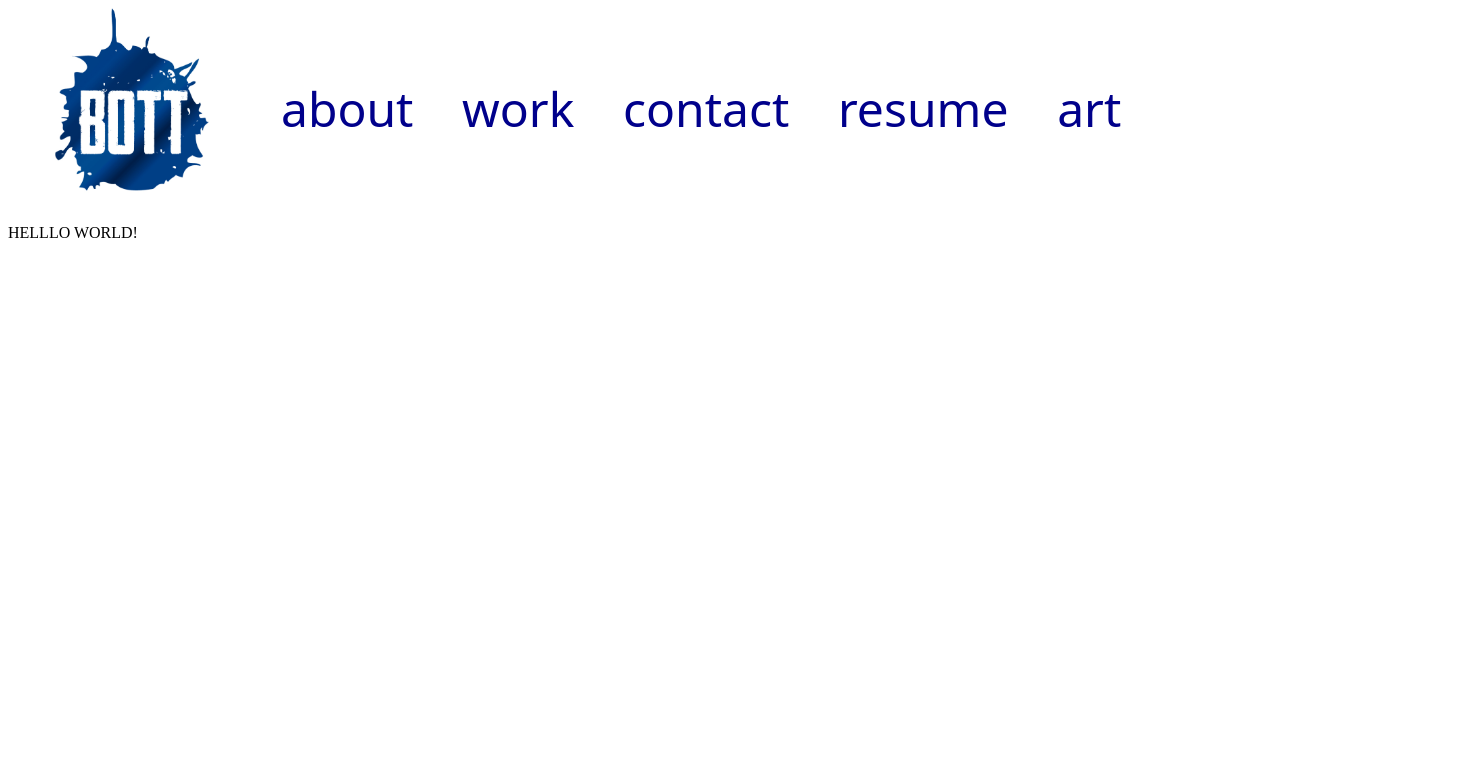
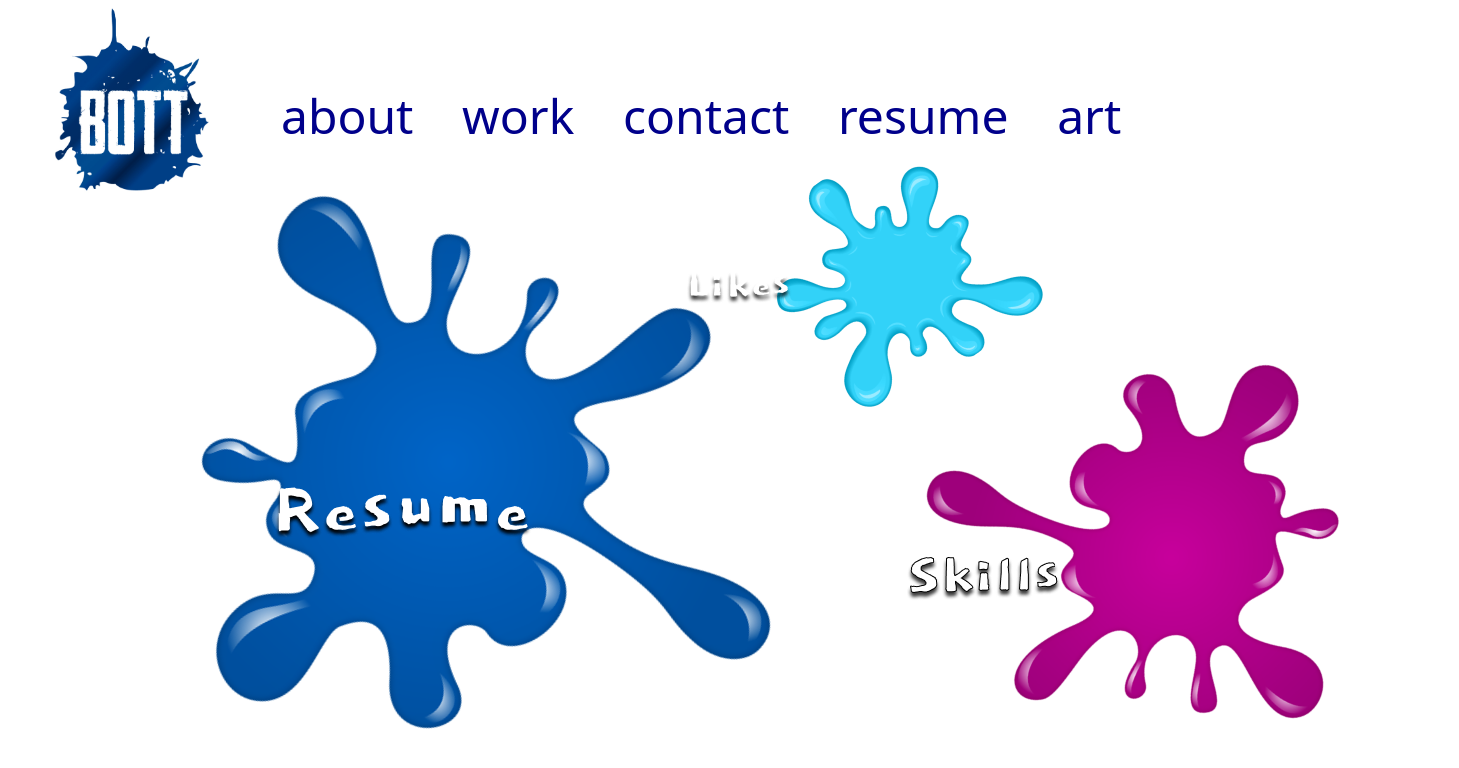
Before and after one commit to GozertheTraveler/UX_UI_HW_18, a plain HTML site: page resume.html in a window 1280 px wide. Shown: the whole page, 1459 px wide, since content can reach past the window. Drawn offline with Linux system fonts and the light colour scheme; a web font is replaced by a local one.

Commit message:
Added Resume Page and updated other stuff

```diff
--- a/CSS/homestyle.css
+++ b/CSS/homestyle.css
@@ -1,6 +1,7 @@
 .header {
     display: flex;
     justify-content: space-around;
+
 
 }
 
--- a/skills.html
+++ b/resume.html
@@ -12,7 +12,7 @@
 
     <header class="dokdo-regular">
         <div class="header">
-            <img src="images/LOGO.png" width="200" height="200"/>
+            <a href="index.html"><img src="images/LOGO.png" width="200" height="200"/></a>
             <p>about</p>
             <p>work</p>
             <p>contact</p>
@@ -21,10 +21,19 @@
         </div>
     </header>
 
-    <div>
-        <p>HELLLO WORLD!</p>
+    <section class="flex-container">
 
-    </div>
+       <img src="Images/R-Background.png" height="auto" width="auto" style="position: absolute; left: 5%; top: 20%;">
+
+       <img src="Images/SKILLS.png" height="auto" width="auto" style="position: absolute; right: 17%; bottom: 23%;">
+
+       <img src="Images/LIKES.png" height="auto" width="auto" style="position: absolute; right: 32%; top: 32%;">
+
+       <img src="Images/RESUME.png" height="auto" width="auto" style="position: absolute; left: 21%; bottom: 29%;">
+
+
+
+    </section>
 
     </body>
 
```
Also changed, not shown: index.html (+2 -2 lines), work.html (+2 -1 lines), Images/LIKES.png (added), Images/R-Background.png (added), Images/RESUME.png (added), Images/Resume Background.png (added), Images/SKILLS.png (added).
